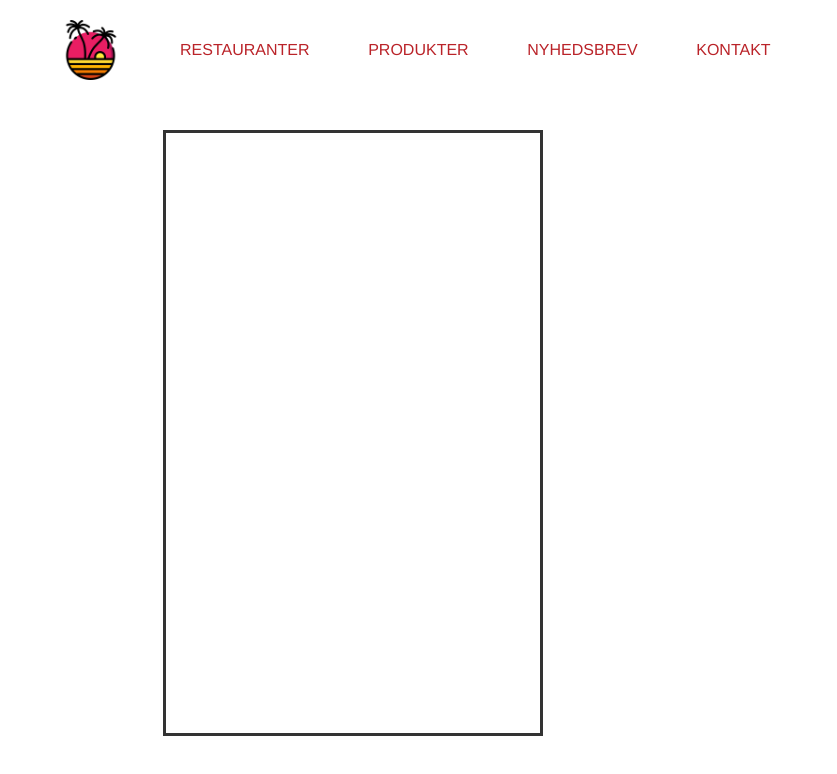
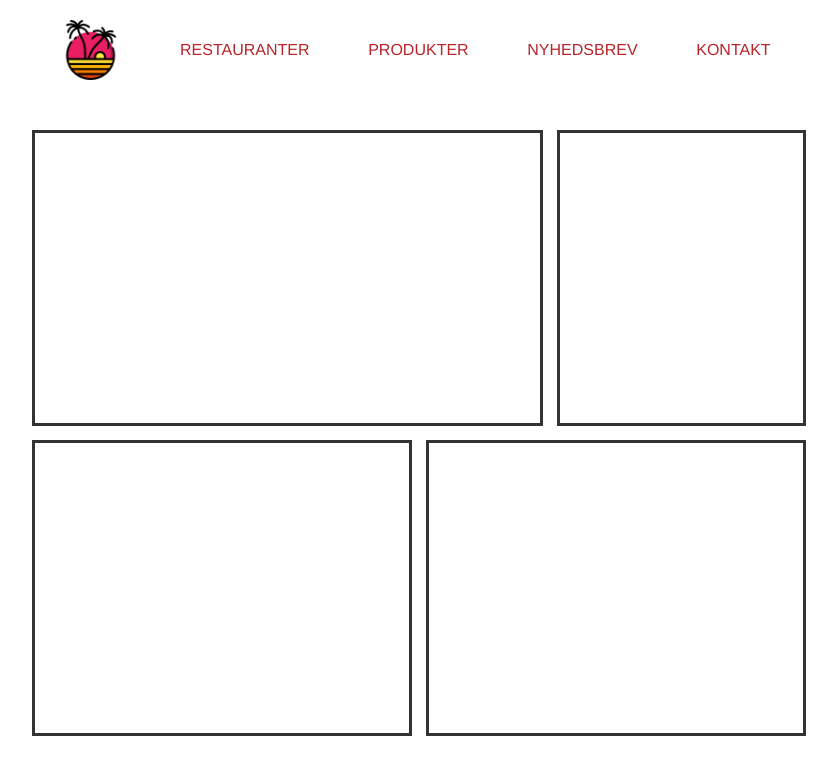
Before and after one commit to gawema/sundown-boulevard-gui, a React (Create React App) app: page / in a window 1280 px wide. Shown: the top 774 px of the page, without its empty margins (224-1061 px from the left). Built offline with nearby package versions, Linux system fonts and the light colour scheme.

Commit message:
set screens based on state

```diff
--- a/src/components/Screen.js
+++ b/src/components/Screen.js
@@ -1,19 +1,22 @@
-import React from 'react';
-// import Home from './Home';
-// import Meals from './Meals';
-// import Drinks from '../screens/Drinks';
-// import Order from '../screens/Order';
+import React, {useState} from 'react';
+import Home from '../screens/Home';
+import Meals from '../screens/Meals';
+import Drinks from '../screens/Drinks';
+import Order from '../screens/Order';
 import Receipt from '../screens/Receipt';
 import './Screen.css'
 
 const Screen = () => {
 
+	const [openScreen, setOpenScreen] = useState('home');
+
 	return (
 		<div className="screen-container">
-			{/* <Home /> */}
-			{/* <Meals /> */}
-			{/* <Order /> */}
-			<Receipt />
+			{openScreen === 'home' && <Home />}
+			{openScreen === 'meals' && <Meals />}
+			{openScreen === 'order' && <Order />}
+			{openScreen === 'drinks' && <Drinks />}
+			{openScreen === 'receipt' && <Receipt />}
 		</div>
 	);
 }
--- a/src/screens/Home.css
+++ b/src/screens/Home.css
@@ -8,7 +8,7 @@
 	grid-column-start: 1;
 	grid-column-end: 5;
 }
-.order {
+.neworder {
 	grid-column-start: 5;
 	grid-column-end: 7;
 }
--- a/src/screens/Home.js
+++ b/src/screens/Home.js
@@ -6,7 +6,7 @@ const Home = () => {
 	return (
 		<>
 			<div className="slideshow box"></div>
-			<div className="order box"></div>
+			<div className="neworder box"></div>
 			<div className="find box"></div>
 			<div className="content box"></div>
 		</>
--- a/src/screens/Meals.js
+++ b/src/screens/Meals.js
@@ -1,5 +1,5 @@
 import React from 'react';
-import './Dish.css'
+import './Meals.css'
 
 const Meals = () => {
 
```
Also changed, not shown: src/logo.svg (deleted).
